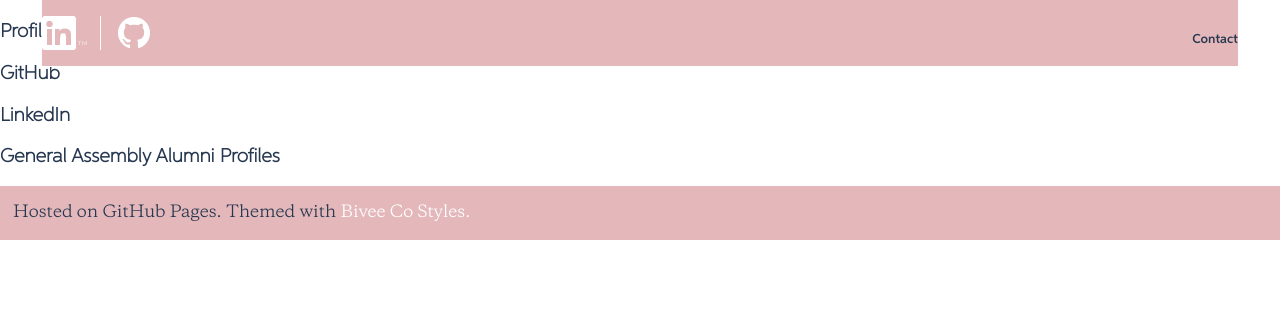
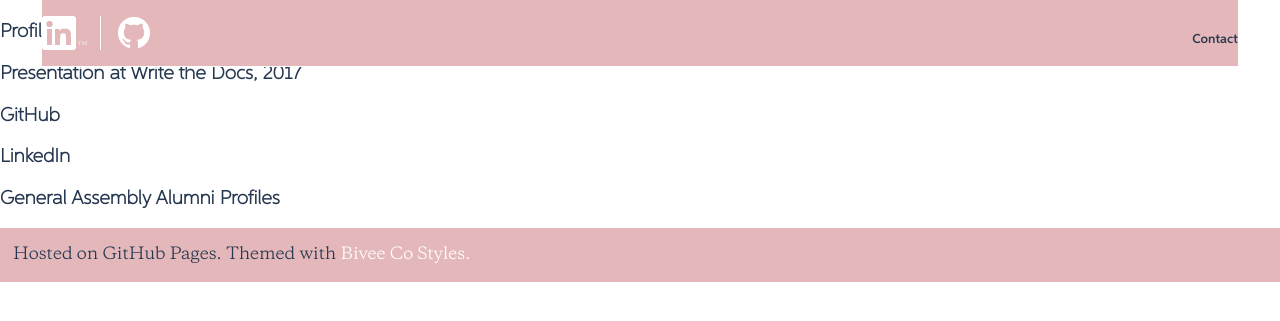
Before and after one commit to schersh/Portfolio-Page, a Jekyll site: the page built from _posts/2016-02-17-links.md, in a window 1280 px wide. Shown: the top 321 px of the page. Built offline with Jekyll 4.4.1, drawn with Linux system fonts in a browser that asks for light colours.

Commit message:
Add link to Write the Docs video

```diff
--- a/_posts/2016-02-17-links.md
+++ b/_posts/2016-02-17-links.md
@@ -7,6 +7,8 @@ weight: 30
 ---
 ### [Profile on NPR's developer blog](https://npr.codes/sarah-hersh-technical-writer-2c8a5343dffb#.4dzwr1ulv)
 
+### [Presentation at Write the Docs, 2017](https://youtu.be/R8yjmtIWEKQ)
+
 ### [GitHub](https://github.com/schersh)
 
 ### [LinkedIn](https://www.linkedin.com/in/schersh)
```
